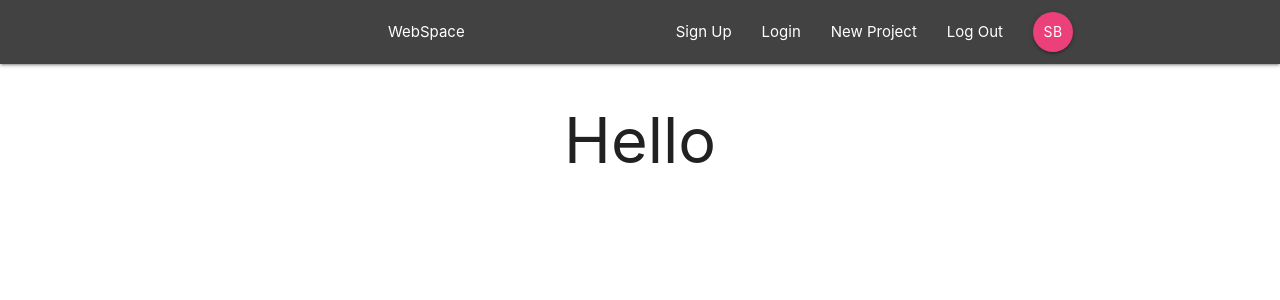
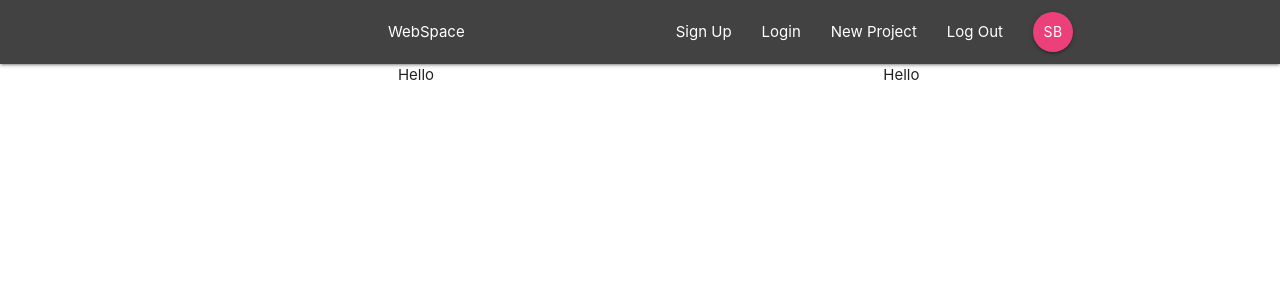
Before and after one commit to Sarthakbh321/Learning-Firebase, a React (Create React App) app: page / in a window 1280 px wide. Shown: the top 300 px of the page. Built offline with nearby package versions, Linux system fonts and the light colour scheme.

Commit message:
added dashboard

```diff
--- /dev/null
+++ b/src/components/Dashboard/Dashboard.js
@@ -0,0 +1,14 @@
+import React from "react";
+
+function Dashboard() {
+	return (
+		<div className="dashboard container">
+			<div className="row">
+				<div className="col s12 m6">Hello</div>
+				<div className="col s12 m5 offset-m1">Hello</div>
+			</div>
+		</div>
+	);
+}
+
+export default Dashboard;
--- a/src/pages/Main/Main.js
+++ b/src/pages/Main/Main.js
@@ -1,14 +1,14 @@
-import React from 'react';
-import Navbar from '../../components/Navbar/Navbar';
-
+import React from "react";
+import Dashboard from "../../components/Dashboard/Dashboard";
+import Navbar from "../../components/Navbar/Navbar";
 
 function Main() {
-  return (
-    <div className="App">
-      <Navbar />
-      <h1>Hello</h1>
-    </div>
-  );
+	return (
+		<div className="App">
+			<Navbar />
+			<Dashboard />
+		</div>
+	);
 }
 
 export default Main;
```
Also changed, not shown: src/App.js (+5 -5 lines), src/index.js (+4 -4 lines).
